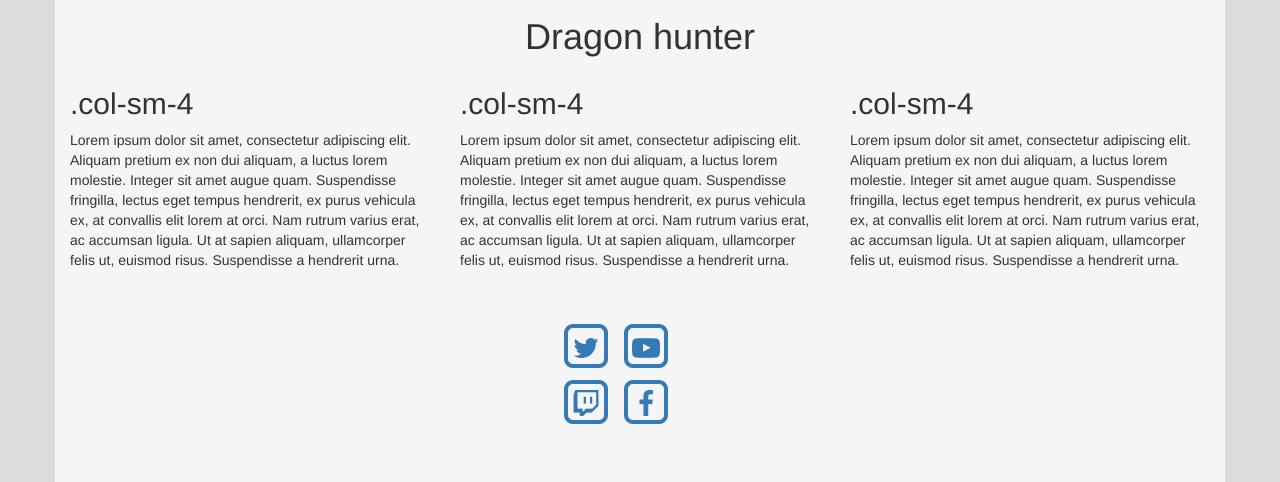
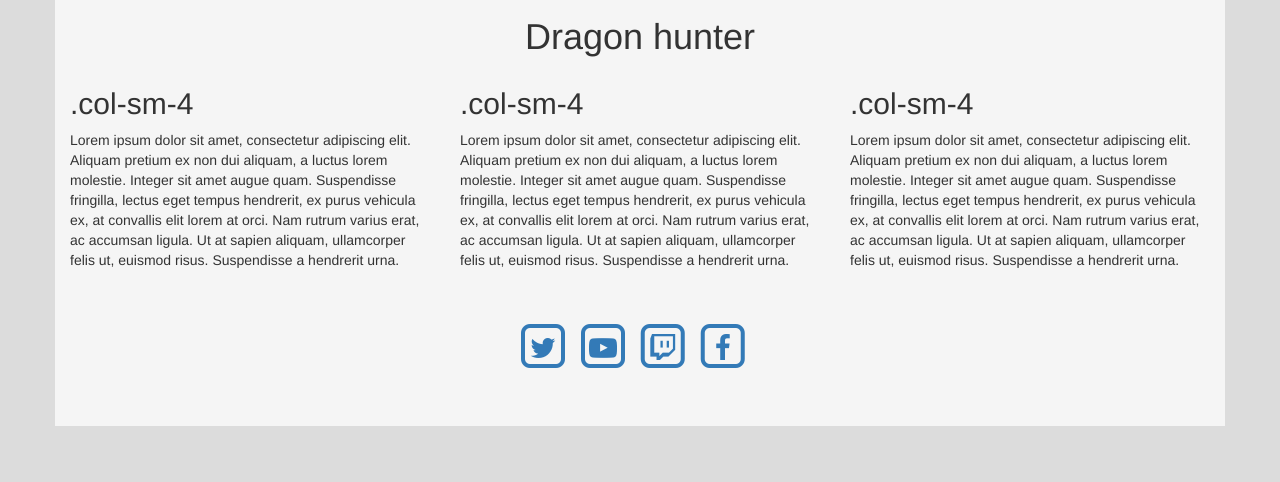
Before and after one commit to Famble/famble.github.io, a plain HTML site: page index.html in a window 1280 px wide. Shown: the part 358-840 px from the top of the page. After the commit the page ends 800 px from the top, so only its background shows below. Drawn offline with nearby package versions, Linux system fonts and the light colour scheme.

Commit message:
no message

```diff
--- a/css/stylesheet.css
+++ b/css/stylesheet.css
@@ -1,7 +1,7 @@
 
 .inner-mid{
 
-    width: 164px;
+    width: 250px;
     height: auto;
     margin-left: auto;
     margin-right: auto;
```
